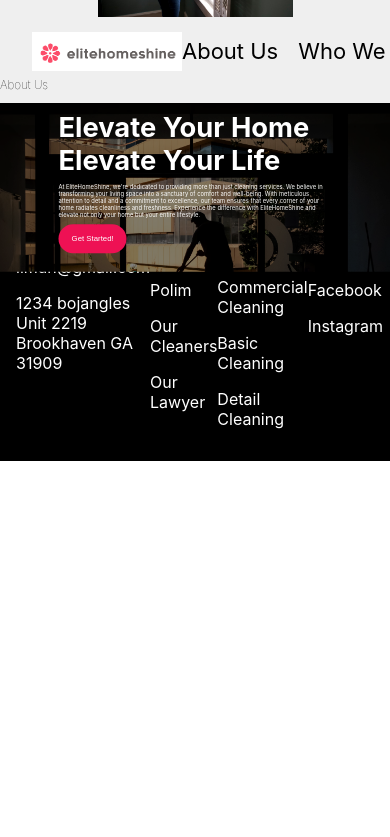
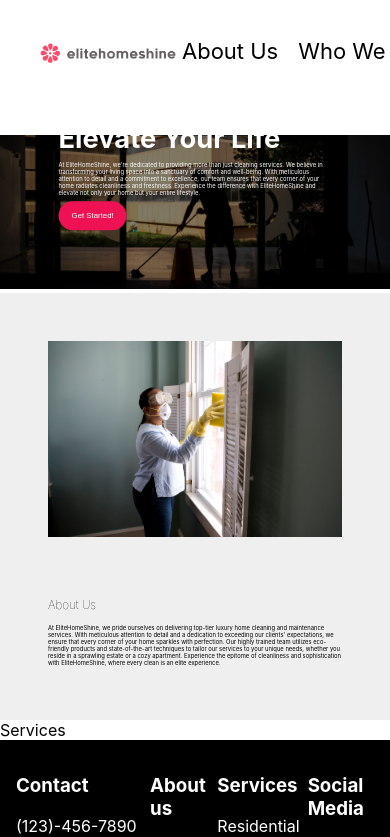
Before and after one commit to seunghan47/elitehomeshine, a React (Create React App) app: page / in a window 390 px wide. Shown: the top 837 px of the page. Built offline with nearby package versions, Linux system fonts and the light colour scheme.

Commit message:
home improvement

```diff
--- a/src/components/home_components/Hero.jsx
+++ b/src/components/home_components/Hero.jsx
@@ -5,7 +5,7 @@ const Hero = () => {
   return (
     <div className={styles.hero}>
       <img
-        src='hero.avif'
+        src='hero.jpg'
         alt='a clean room'
       />
       <div className={styles.hero_text}>
--- a/src/components/home_components/Hero.module.css
+++ b/src/components/home_components/Hero.module.css
@@ -1,14 +1,13 @@
 .hero {
   color: white;
   position: relative;
-  margin-bottom: -30rem;
 }
 
 .hero img {
+  margin-top: 2rem;
   max-width: 100%;
   height: auto;
   filter: brightness(0.5);
-  clip-path: inset(0 0 35% 0);
 }
 
 .hero_text {
--- a/src/components/home_components/Main.module.css
+++ b/src/components/home_components/Main.module.css
@@ -2,8 +2,6 @@
   display: flex;
   justify-content: center;
   gap: 50px;
-  margin-top: 10rem;
-  margin-bottom: 10rem;
   padding: 5rem 5rem;
   background-color: #efefef;
 }
@@ -27,6 +25,15 @@
     display: flex;
     flex-wrap: wrap;
     margin: 0;
-    padding: 0;
+    padding: 3rem;
+  }
+
+  .main h3 {
+    text-align: left;
+  }
+
+  .main img {
+    width: 100%;
+    height: auto;
   }
 }
--- /dev/null
+++ b/src/components/home_components/Services.jsx
@@ -0,0 +1,7 @@
+import React from "react";
+
+const Services = () => {
+  return <div>Services</div>;
+};
+
+export default Services;
--- a/src/pages/Home.jsx
+++ b/src/pages/Home.jsx
@@ -1,11 +1,13 @@
 import React from "react";
 import Main from "../components/home_components/Main";
 import Hero from "../components/home_components/Hero";
+import Services from "../components/home_components/Services";
 const Home = () => {
   return (
     <div>
       <Hero />
       <Main />
+      <Services />
     </div>
   );
 };
```
Also changed, not shown: src/components/home_components/Contact.jsx (added, +7 -0 lines), src/components/home_components/FAQ.jsx (added, +7 -0 lines), src/components/home_components/HowItWorks.jsx (added, +7 -0 lines), src/components/home_components/Testimonials.jsx (added, +7 -0 lines), public/hero.jpg (added).
